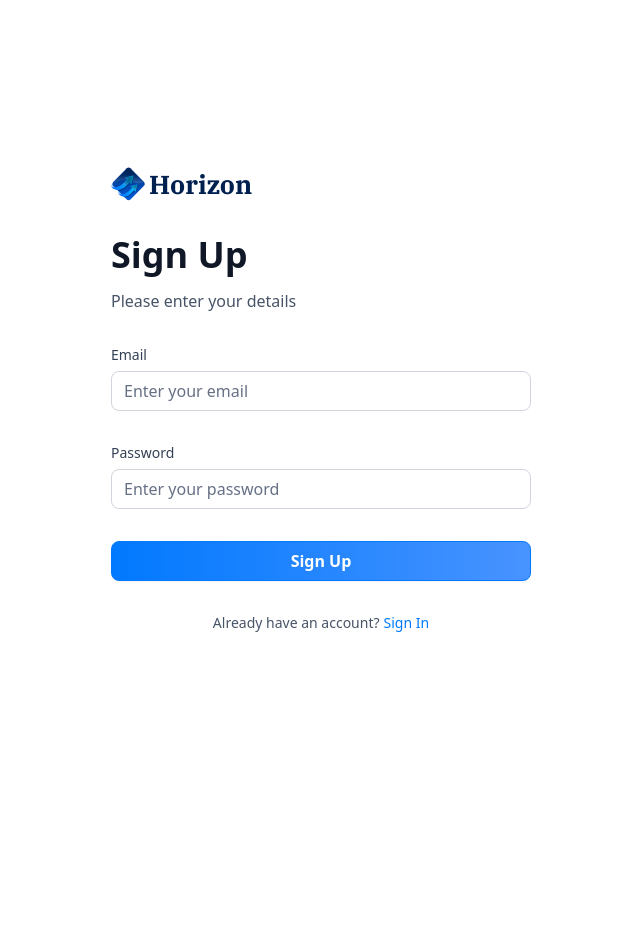
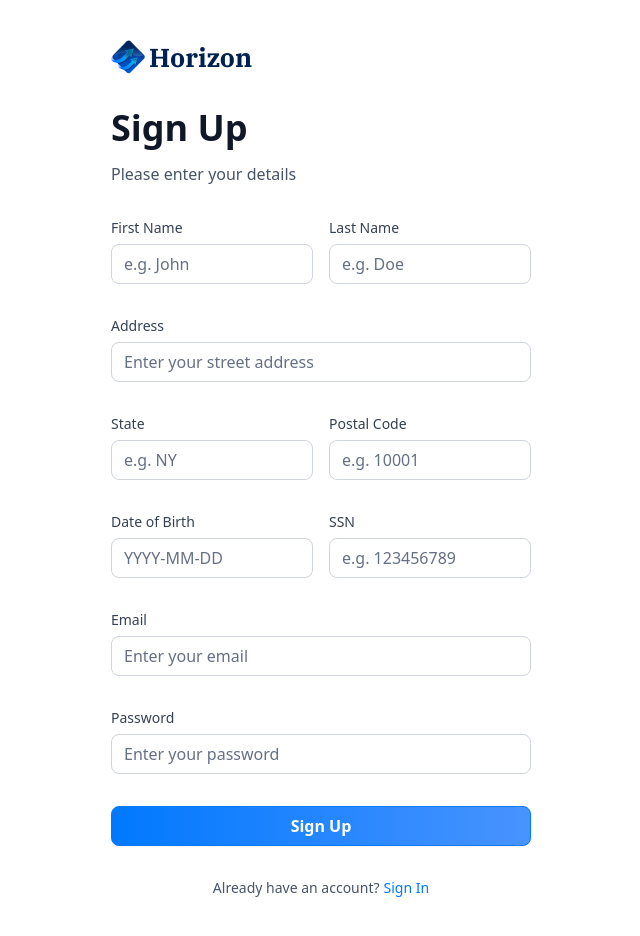
Before and after one commit to mrsakib94/horizon-bank-app, a Next.js app: page /sign-up in a window 1280 px wide. Shown: the whole page, without its empty margins (319-959 px from the left). Before the commit the page ends 800 px from the top, so only its background shows below. Built offline with nearby package versions, Linux system fonts and the light colour scheme.

Commit message:
add sign up and auth validation

```diff
--- a/components/AuthForm.tsx
+++ b/components/AuthForm.tsx
@@ -16,15 +16,17 @@ const AuthForm = ({ type }: AuthFormProps) => {
   const [user, setUser] = useState(null);
   const [isLoading, setIsLoading] = useState(false);
 
-  const form = useForm<z.infer<typeof authFormSchema>>({
-    resolver: zodResolver(authFormSchema),
+  const formSchema = authFormSchema(type);
+
+  const form = useForm<z.infer<typeof formSchema>>({
+    resolver: zodResolver(formSchema),
     defaultValues: {
       email: '',
       password: '',
     },
   });
 
-  function onSubmit(values: z.infer<typeof authFormSchema>) {
+  function onSubmit(values: z.infer<typeof formSchema>) {
     setIsLoading(true);
     console.log('Form submitted:', values);
     // simulate delay
@@ -64,6 +66,65 @@ const AuthForm = ({ type }: AuthFormProps) => {
         <>
           <Form {...form}>
             <form onSubmit={form.handleSubmit(onSubmit)} className="space-y-8">
+              {type === 'sign-up' && (
+                <>
+                  <div className="flex gap-4">
+                    <CustomFormInput
+                      control={form.control}
+                      name="firstName"
+                      label="First Name"
+                      placeholder="e.g. John"
+                      type="text"
+                    />
+                    <CustomFormInput
+                      control={form.control}
+                      name="lastName"
+                      label="Last Name"
+                      placeholder="e.g. Doe"
+                      type="text"
+                    />
+                  </div>
+                  <CustomFormInput
+                    control={form.control}
+                    name="address1"
+                    label="Address"
+                    placeholder="Enter your street address"
+                    type="text"
+                  />
+                  <div className="flex gap-4">
+                    <CustomFormInput
+                      control={form.control}
+                      name="state"
+                      label="State"
+                      placeholder="e.g. NY"
+                      type="text"
+                    />
+                    <CustomFormInput
+                      control={form.control}
+                      name="postalCode"
+                      label="Postal Code"
+                      placeholder="e.g. 10001"
+                      type="text"
+                    />
+                  </div>
+                  <div className="flex gap-4">
+                    <CustomFormInput
+                      control={form.control}
+                      name="dateOfBirth"
+                      label="Date of Birth"
+                      placeholder="YYYY-MM-DD"
+                      type="text"
+                    />
+                    <CustomFormInput
+                      control={form.control}
+                      name="ssn"
+                      label="SSN"
+                      placeholder="e.g. 123456789"
+                      type="text"
+                    />
+                  </div>
+                </>
+              )}
               <CustomFormInput
                 control={form.control}
                 name="email"
--- a/components/CustomFormInput.tsx
+++ b/components/CustomFormInput.tsx
@@ -9,9 +9,12 @@ import { Input } from '@/components/ui/input';
 import { authFormSchema } from '@/lib/utils';
 import { z } from 'zod';
 
+// eslint-disable-next-line @typescript-eslint/no-unused-vars
+const formSchema = authFormSchema('sign-up');
+
 interface CustomFormInputProps {
-  control: Control<z.infer<typeof authFormSchema>>;
-  name: FieldPath<z.infer<typeof authFormSchema>>;
+  control: Control<z.infer<typeof formSchema>>;
+  name: FieldPath<z.infer<typeof formSchema>>;
   label: string;
   placeholder: string;
   type?: string;
--- a/lib/utils.ts
+++ b/lib/utils.ts
@@ -1,6 +1,9 @@
 /* eslint-disable @typescript-eslint/no-unused-expressions */
 /* eslint-disable no-prototype-builtins */
 import qs from 'query-string';
+import { isValid, parseISO } from 'date-fns';
+import { isValidStateAbbreviation } from 'usa-state-validator';
+import { postcodeValidator } from 'postcode-validator';
 import { twMerge } from 'tailwind-merge';
 import { type ClassValue, clsx } from 'clsx';
 import { z } from 'zod';
@@ -68,9 +71,9 @@ export const formatDateTime = (dateString: Date) => {
 };
 
 export function formatAmount(amount: number): string {
-  const formatter = new Intl.NumberFormat('en-AU', {
+  const formatter = new Intl.NumberFormat('en-US', {
     style: 'currency',
-    currency: 'AUD',
+    currency: 'USD',
     minimumFractionDigits: 2,
   });
 
@@ -196,9 +199,63 @@ export const getTransactionStatus = (date: Date) => {
   return date > twoDaysAgo ? 'Processing' : 'Success';
 };
 
-export const authFormSchema = z.object({
-  email: z.string().email(),
-  password: z.string().min(8, {
-    message: 'Password must be at least 8 characters long',
-  }),
-});
+export const authFormSchema = (type: string) =>
+  z.object({
+    // sign up fields
+    firstName:
+      type === 'sign-in'
+        ? z.string().optional()
+        : z.string().min(2, 'First name must be at least 2 characters'),
+    lastName:
+      type === 'sign-in'
+        ? z.string().optional()
+        : z.string().min(2, 'Last name must be at least 2 characters'),
+    address1:
+      type === 'sign-in'
+        ? z.string().optional()
+        : z.string().max(50, 'Address too long'),
+    city:
+      type === 'sign-in'
+        ? z.string().optional()
+        : z.string().max(50, 'City name too long'),
+    state:
+      type === 'sign-in'
+        ? z.string().optional()
+        : z
+            .string()
+            .length(2, 'State must be 2 letters')
+            .refine(
+              (val) => isValidStateAbbreviation(val),
+              'Invalid U.S. state code',
+            ),
+    postalCode:
+      type === 'sign-in'
+        ? z.string().optional()
+        : z
+            .string()
+            .refine(
+              (val) => postcodeValidator(val, 'US'),
+              'Invalid U.S. ZIP code',
+            ),
+    dateOfBirth:
+      type === 'sign-in'
+        ? z.string().optional()
+        : z
+            .string()
+            .regex(
+              /^\d{4}-\d{2}-\d{2}$/,
+              'Date of Birth must be in YYYY-MM-DD format',
+            )
+            .refine((str) => {
+              const dob = parseISO(str);
+              return isValid(dob);
+            }, 'Date of Birth is not a valid date'),
+    ssn:
+      type === 'sign-in'
+        ? z.string().optional()
+        : z.string().regex(/^\d{9}$/, 'SSN must be exactly 9 digits'),
+
+    // fields for both
+    email: z.string().email('Invalid email format'),
+    password: z.string().min(8, 'Password must be at least 8 characters'),
+  });
--- a/package.json
+++ b/package.json
@@ -16,8 +16,10 @@
     "chart.js": "^4.4.9",
     "class-variance-authority": "^0.7.1",
     "clsx": "^2.1.1",
+    "date-fns": "^4.1.0",
     "lucide-react": "^0.510.0",
     "next": "14.2.28",
+    "postcode-validator": "^3.10.3",
     "query-string": "^9.1.2",
     "react": "^18",
     "react-chartjs-2": "^5.3.0",
@@ -26,6 +28,7 @@
     "react-hook-form": "^7.56.3",
     "tailwind-merge": "^3.3.0",
     "tailwindcss-animate": "^1.0.7",
+    "usa-state-validator": "^1.0.6",
     "zod": "^3.24.4"
   },
   "devDependencies": {
--- a/types/index.d.ts
+++ b/types/index.d.ts
@@ -326,3 +326,7 @@ declare interface getBankProps {
 declare interface getBankByAccountIdProps {
   accountId: string;
 }
+
+declare module 'usa-state-validator' {
+  export function isValidStateAbbreviation(state: string): boolean;
+}
```
Also changed, not shown: 1 other file (tests, documents, lock files or other folders).
